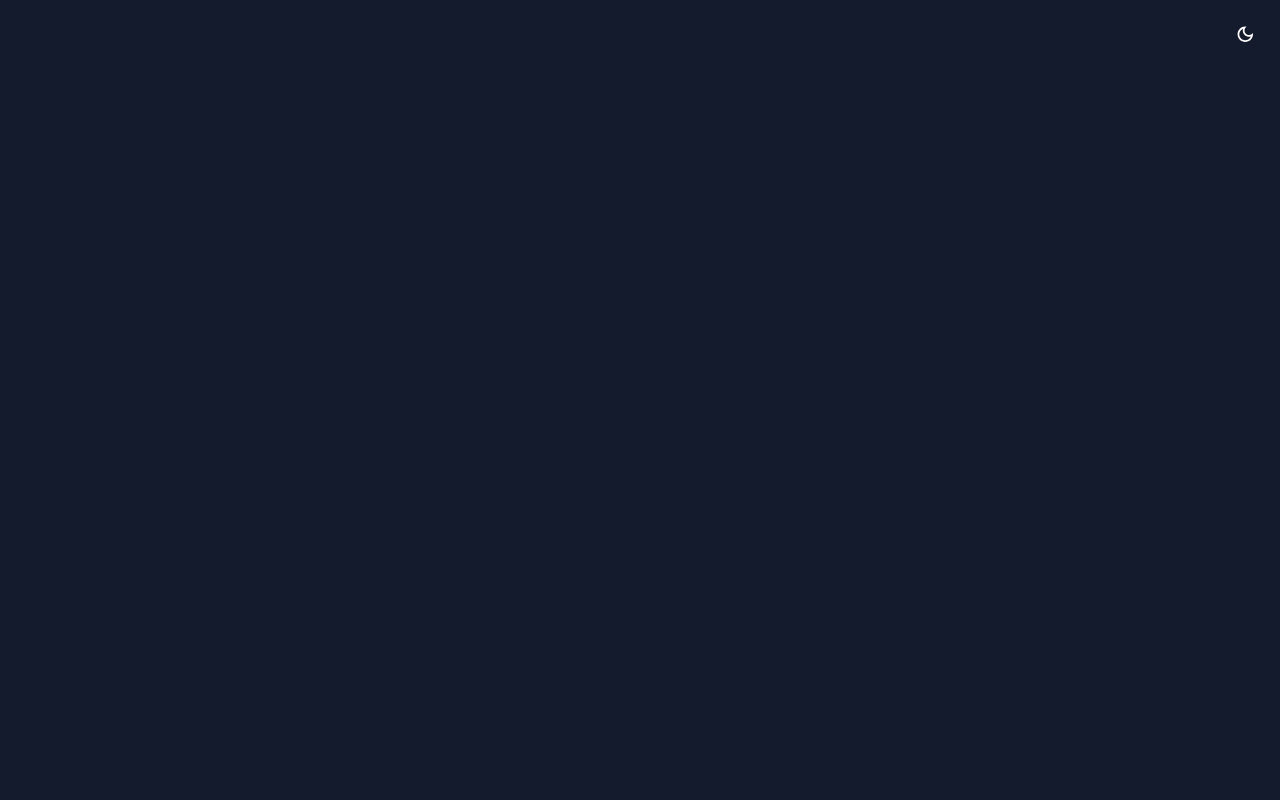
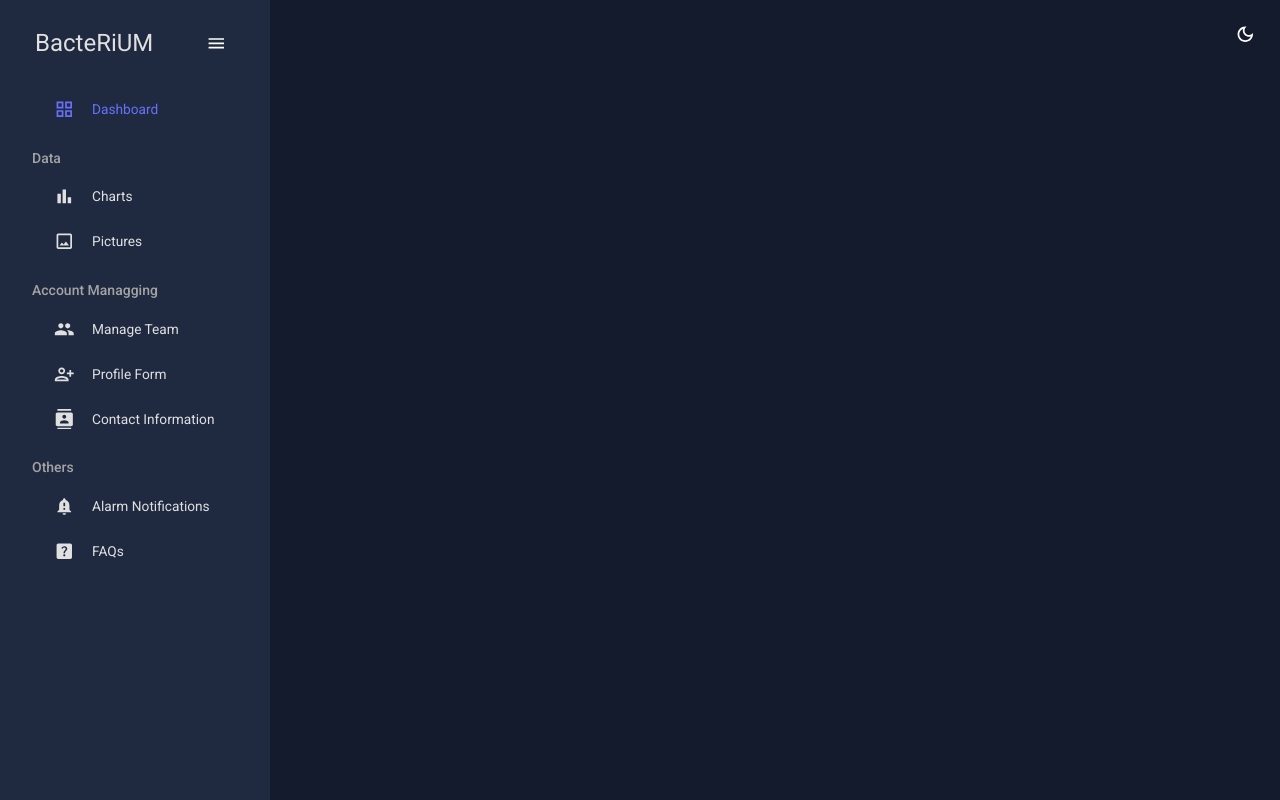
Before and after one commit to gustavosotero/BacteRiUM, a React (Create React App) app in the folder bacteriumdashboard/: page /alertNotification in a window 1280 px wide. Built offline with nearby package versions, Linux system fonts and the light colour scheme.

Commit message:
sideBar implemented and working

```diff
--- a/bacteriumdashboard/package.json
+++ b/bacteriumdashboard/package.json
@@ -16,7 +16,7 @@
     "formik": "^2.4.6",
     "react": "^19.0.0",
     "react-dom": "^19.0.0",
-    "react-pro-sidebar": "^1.1.0",
+    "react-pro-sidebar": "^0.7.1",
     "react-router-dom": "^6.30.0",
     "react-scripts": "5.0.1",
     "web-vitals": "^2.1.4",
--- a/bacteriumdashboard/src/App.js
+++ b/bacteriumdashboard/src/App.js
@@ -1,21 +1,43 @@
 import { useState } from "react";
 import { Routes, Route } from "react-router-dom";
-import Topbar from "./scenes/global/Topbar";
 import { CssBaseline, ThemeProvider } from "@mui/material";
 import { ColorModeContext, useMode } from "./theme";
+import Topbar from "./scenes/global/Topbar";
+import Sidebar from "./scenes/global/Sidebar";
+import Dashboard from "./scenes/dashboard/Dashboard";
+// import FAQ from "./scenes/faq's/faq";
+// import ContactInfo from "./scenes/contactInformation/contactinfo";
+// import AlertNotification from "./scenes/alertNotification/AlertNotification";
+// import Charts from "./scenes/charts/charts";
+// import PicturesPage from "./scenes/picturesPage/PicturesPage";
+// import ManageTeam from "./scenes/manageTeam/ManageTeam";
+// import ProfileForm from "./scenes/profileForm/ProfileForm";
+
+
 
 
 function App() {
   const [theme, colorMode] = useMode();
+  const [isSidebar, setIsSidebar] = useState(true);
 
   return (
     <ColorModeContext.Provider value={colorMode}>
       <ThemeProvider theme={theme}>
         <CssBaseline />
         <div className="app">
-
+          <Sidebar isSidebar={isSidebar} />
           <main className="content">
             <Topbar/>
+            <Routes>
+              <Route path="/" element={<Dashboard/>}/>
+              {/* <Route path="/charts" element={<Charts/>}/> */}
+              {/* <Route path="/picturesPage" element={<PicturesPage/>}/> */}
+              {/* <Route path="/manageTeam" element={<ManageTeam/>}/> */}
+              {/* <Route path="/profileForm" element={<ProfileForm/>}/> */}
+              {/* <Route path="/contactInformation" element={<ContactInfo/>}/> */}
+              {/* <Route path="/alertNotification" element={<AlertNotification/>}/> */}
+              {/* <Route path="/faq's" element={<FAQ/>}/> */}
+            </Routes>
           </main>
         </div>
       </ThemeProvider>
--- /dev/null
+++ b/bacteriumdashboard/src/scenes/alertNotification/AlertNotification.jsx
@@ -0,0 +1,8 @@
+
+
+const AlertNotification = () => {
+
+    return <div>AlertNotification</div>
+}
+
+export default AlertNotification;
--- /dev/null
+++ b/bacteriumdashboard/src/scenes/faq's/faq.jsx
@@ -0,0 +1,8 @@
+
+
+const FAQ = () => {
+
+    return <div>FAQ</div>
+}
+
+export default FAQ;
--- a/bacteriumdashboard/src/scenes/global/Sidebar.jsx
+++ b/bacteriumdashboard/src/scenes/global/Sidebar.jsx
@@ -1,8 +1,186 @@
+import { useState } from "react";
+import { ProSidebar, Menu, MenuItem } from "react-pro-sidebar";
+import "react-pro-sidebar/dist/css/styles.css";
+import { Box, IconButton, Typography, useTheme } from '@mui/material';
+import { Link } from "react-router-dom";
+import { tokens } from "../../theme";
+import NotificationImportantIcon from '@mui/icons-material/NotificationImportant';
+// import HomeIcon from '@mui/icons-material/Home';
+import BarChartIcon from '@mui/icons-material/BarChart';
+import CropOriginalIcon from '@mui/icons-material/CropOriginal';
+import PeopleIcon from '@mui/icons-material/People';
+import PersonAddAltIcon from '@mui/icons-material/PersonAddAlt';
+import ContactsIcon from '@mui/icons-material/Contacts';
+import HelpCenterIcon from '@mui/icons-material/HelpCenter';
+// import LogoutIcon from '@mui/icons-material/Logout'; // i have to add this later
+import GridViewIcon from '@mui/icons-material/GridView';
+import MenuOutlinedIcon from '@mui/icons-material/MenuOutlined';
 
+const Item = ({ title, to, icon, selected, setSelected }) => {
+    const theme = useTheme();
+    const colors = tokens(theme.palette.mode);
+    return (
+      <MenuItem
+        active={selected === title}
+        style={{
+          color: colors.grey[100],
+        }}
+        onClick={() => setSelected(title)}
+        icon={icon}
+      >
+        <Typography>{title}</Typography>
+        <Link to={to} />
+      </MenuItem>
+    );
+  };
 
 const Sidebar = () => {
+    const theme = useTheme();
+    const colors = tokens(theme.palette.mode);
+    const [isCollapsed, setIsCollapsed] = useState(false);
+    const [selected, setSelected] = useState("Dashboard");
 
-    return <div>Sidebar</div>
+    return (
+        <Box
+        sx={{
+            "& .pro-sidebar-inner": {
+            background: `${colors.primary[400]} !important`,
+            },
+            "& .pro-icon-wrapper": {
+            backgroundColor: "transparent !important",
+            },
+            "& .pro-inner-item": {
+            padding: "5px 35px 5px 20px !important",
+            },
+            "& .pro-inner-item:hover": {
+            color: "#868dfb !important",
+            },
+            "& .pro-menu-item.active": {
+            color: "#6870fa !important",
+            },
+        }}
+        >
+            <ProSidebar collapsed={isCollapsed}>
+                <Menu iconShape="square">
+                    {/* LOGO AND MENU ICON */}
+                    <MenuItem
+                        onClick={() => setIsCollapsed(!isCollapsed)}
+                        icon={isCollapsed ? <MenuOutlinedIcon /> : undefined}
+                        style={{
+                        margin: "10px 0 20px 0",
+                        color: colors.grey[100],
+                        }}
+                    >
+                        {!isCollapsed && (
+                        <Box
+                            display="flex"
+                            justifyContent="space-between"
+                            alignItems="center"
+                            ml="15px"
+                        >
+                            <Typography variant="h3" color={colors.grey[100]}>
+                            BacteRiUM
+                            </Typography>
+                            <IconButton onClick={() => setIsCollapsed(!isCollapsed)}>
+                            <MenuOutlinedIcon />
+                            </IconButton>
+                        </Box>
+                        )}
+                    </MenuItem>
+
+                    <Box paddingLeft={isCollapsed ? undefined : "10%"}>
+                        <Item
+                        title="Dashboard"
+                        to="/"
+                        icon={<GridViewIcon />}
+                        selected={selected}
+                        setSelected={setSelected}
+                        />
+
+                        <Typography
+                        variant="h6"
+                        color={colors.grey[300]}
+                        sx={{ m: "15px 0 5px 5px" }}
+                        >
+                        Data
+                        </Typography>
+                        <Item
+                        title="Charts"
+                        to="/charts"
+                        icon={<BarChartIcon />}
+                        selected={selected}
+                        setSelected={setSelected}
+                        />
+                        <Item
+                        title="Pictures"
+                        to="/picturesPage"
+                        icon={<CropOriginalIcon />}
+                        selected={selected}
+                        setSelected={setSelected}
+                        />
+
+                        <Typography
+                        variant="h6"
+                        color={colors.grey[300]}
+                        sx={{ m: "15px 0 5px 5px" }}
+                        >
+                        Account Managging
+                        </Typography>
+                        <Item
+                        title="Manage Team"
+                        to="/manageTeam"
+                        icon={<PeopleIcon />}
+                        selected={selected}
+                        setSelected={setSelected}
+                        />
+                        <Item
+                        title="Profile Form"
+                        to="/profileForm"
+                        icon={<PersonAddAltIcon />}
+                        selected={selected}
+                        setSelected={setSelected}
+                        />
+                        <Item
+                        title="Contact Information"
+                        to="/contactInformation"
+                        icon={<ContactsIcon />}
+                        selected={selected}
+                        setSelected={setSelected}
+                        />
+
+                        <Typography
+                        variant="h6"
+                        color={colors.grey[300]}
+                        sx={{ m: "15px 0 5px 5px" }}
+                        >
+                        Others
+                        </Typography>
+                        <Item
+                        title="Alarm Notifications"
+                        to="/alertNotification"
+                        icon={<NotificationImportantIcon />}
+                        selected={selected}
+                        setSelected={setSelected}
+                        />
+                        <Item
+                        title="FAQs"
+                        to="/faq's"
+                        icon={<HelpCenterIcon />}
+                        selected={selected}
+                        setSelected={setSelected}
+                        />
+                        {/* <Item
+                        title="Logout"
+                        to="/pie"
+                        icon={<PieChartOutlineOutlinedIcon />}     i have make the logout later
+                        selected={selected}
+                        setSelected={setSelected}
+                        /> */}
+                    </Box>
+                </Menu>
+            </ProSidebar>
+        </Box>
+    )
 }
 
 export default Sidebar;
--- /dev/null
+++ b/bacteriumdashboard/src/scenes/manageTeam/ManageTeam.jsx
@@ -0,0 +1,8 @@
+
+
+const ManageTeam = () => {
+
+    return <div>ManageTeam</div>
+}
+
+export default ManageTeam;
--- /dev/null
+++ b/bacteriumdashboard/src/scenes/picturesPage/PicturesPage.jsx
@@ -0,0 +1,8 @@
+
+
+const PicturesPage = () => {
+
+    return <div>PicturesPage</div>
+}
+
+export default PicturesPage;
--- /dev/null
+++ b/bacteriumdashboard/src/scenes/profileForm/ProfileForm.jsx
@@ -0,0 +1,8 @@
+
+
+const ProfileForm = () => {
+
+    return <div>ProfileForm</div>
+}
+
+export default ProfileForm;
```
Also changed, not shown: bacteriumdashboard/src/scenes/charts/Charts.jsx (added, +8 -0 lines), bacteriumdashboard/src/scenes/contactInformation/ContactInfo.jsx (added, +8 -0 lines), bacteriumdashboard/src/scenes/dashboard/Dashboard.jsx (renamed from bacteriumdashboard/src/scenes/dashboard/index.jsx), 1 other file (tests, documents, lock files or other folders).
